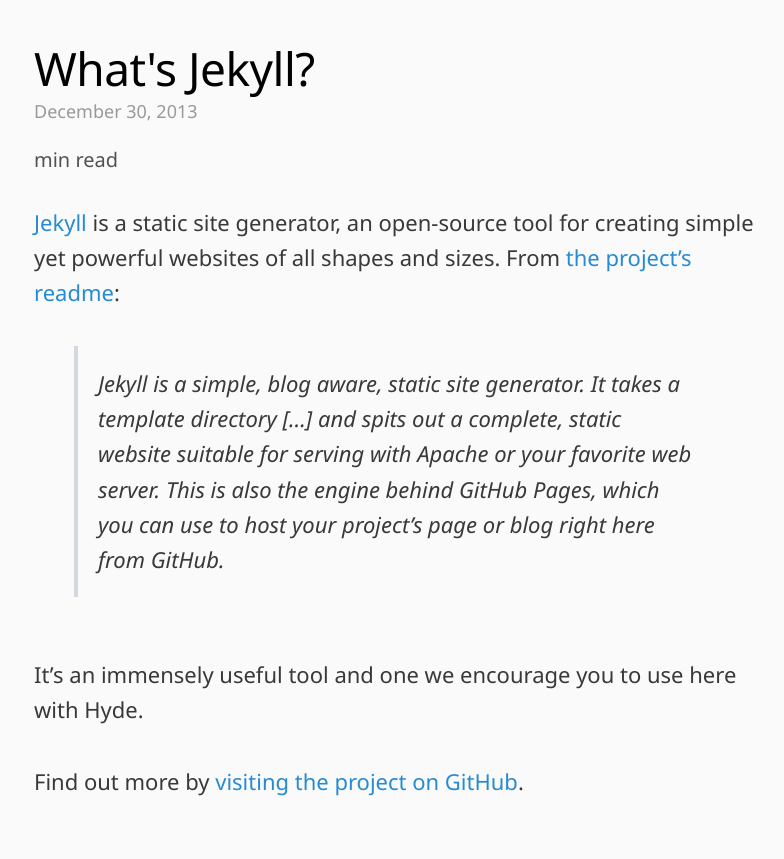
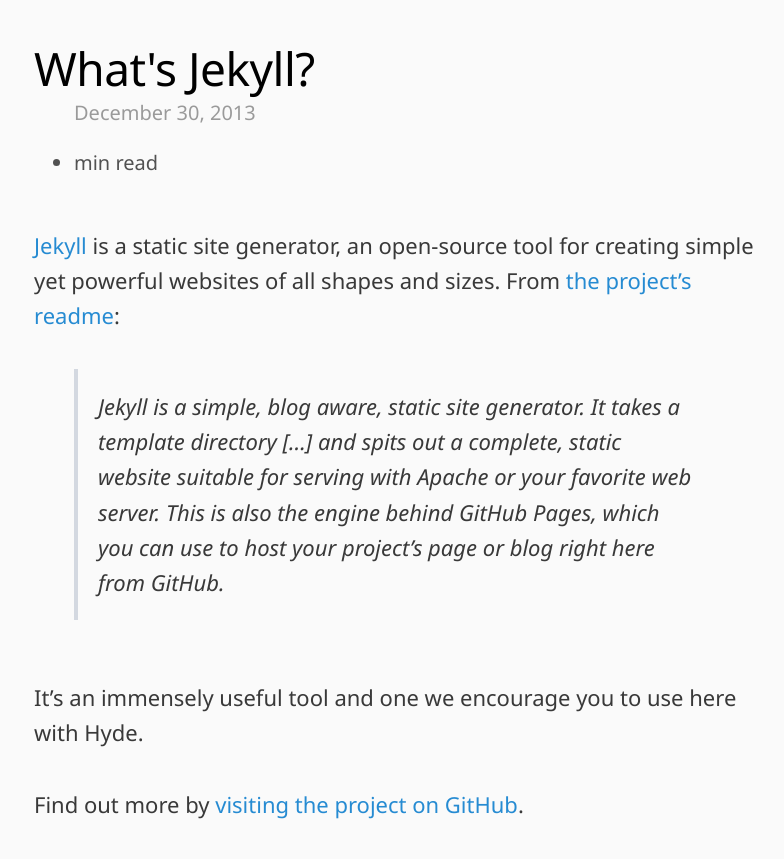
Before and after one commit to markthelefty/markthelefty.github.io, a Jekyll site: the page built from _posts/2013-12-31-whats-jekyll.md, in a window 1280 px wide. Shown: the part 340-1199 px from the top of the page, without its empty margins (246-1030 px from the left). Built offline with Jekyll 4.4.1, drawn with Linux system fonts in a browser that asks for light colours; some web fonts are replaced; grey boxes are pictures that could not be loaded.

Commit message:
post meta

```diff
--- a/_layouts/post.html
+++ b/_layouts/post.html
@@ -4,8 +4,10 @@
 
 <div class="post">
   <h1 class="post-title">{{ page.title }}</h1>
-  <span class="post-date">{{ page.date | date: '%B %d, %Y' }}</span>
-  <span class="post-readtime">{{ page.readtime }} min read</span>
+  <ul class="post-meta">
+    <li class="post-date">{{ page.date | date: '%B %d, %Y' }}</li>
+    <li class="post-readtime">{{ page.readtime }} min read</li>
+  </ul>
   <img class="cld-responsive" src="{{ page.postimage }}">
   {{ content }}
 </div>
--- a/public/css/partials/custom.scss
+++ b/public/css/partials/custom.scss
@@ -83,13 +83,13 @@
     }
 }
 
-.post-date {
+/*.post-date {
     color: #999;
     font-size: .7rem;
     @media (min-width: 30em) {
         font-size: .9rem;
     }
-}
+}*/
 
 p {
     @media (min-width: 30em) {
```
Also changed, not shown: _includes/css/style.css.
